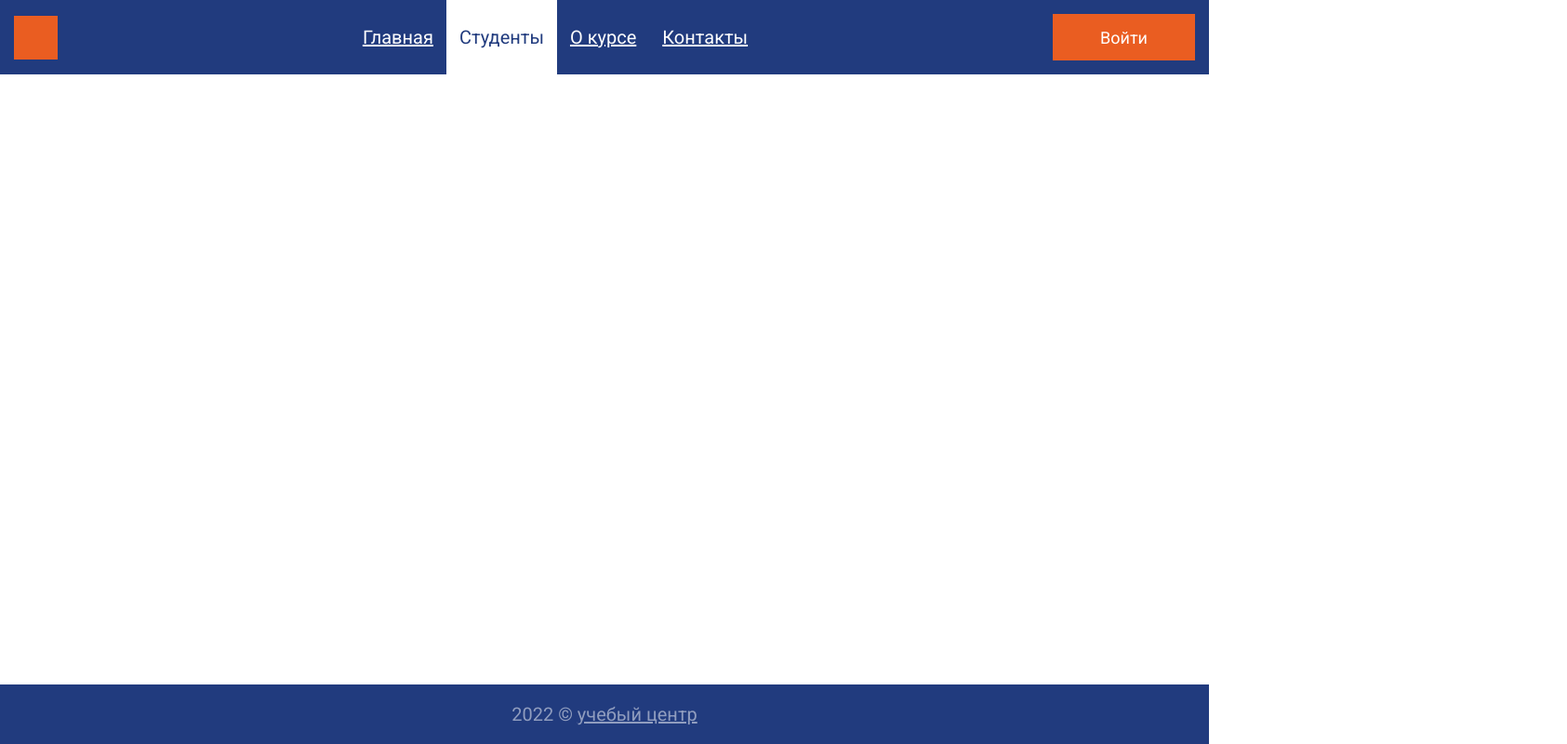
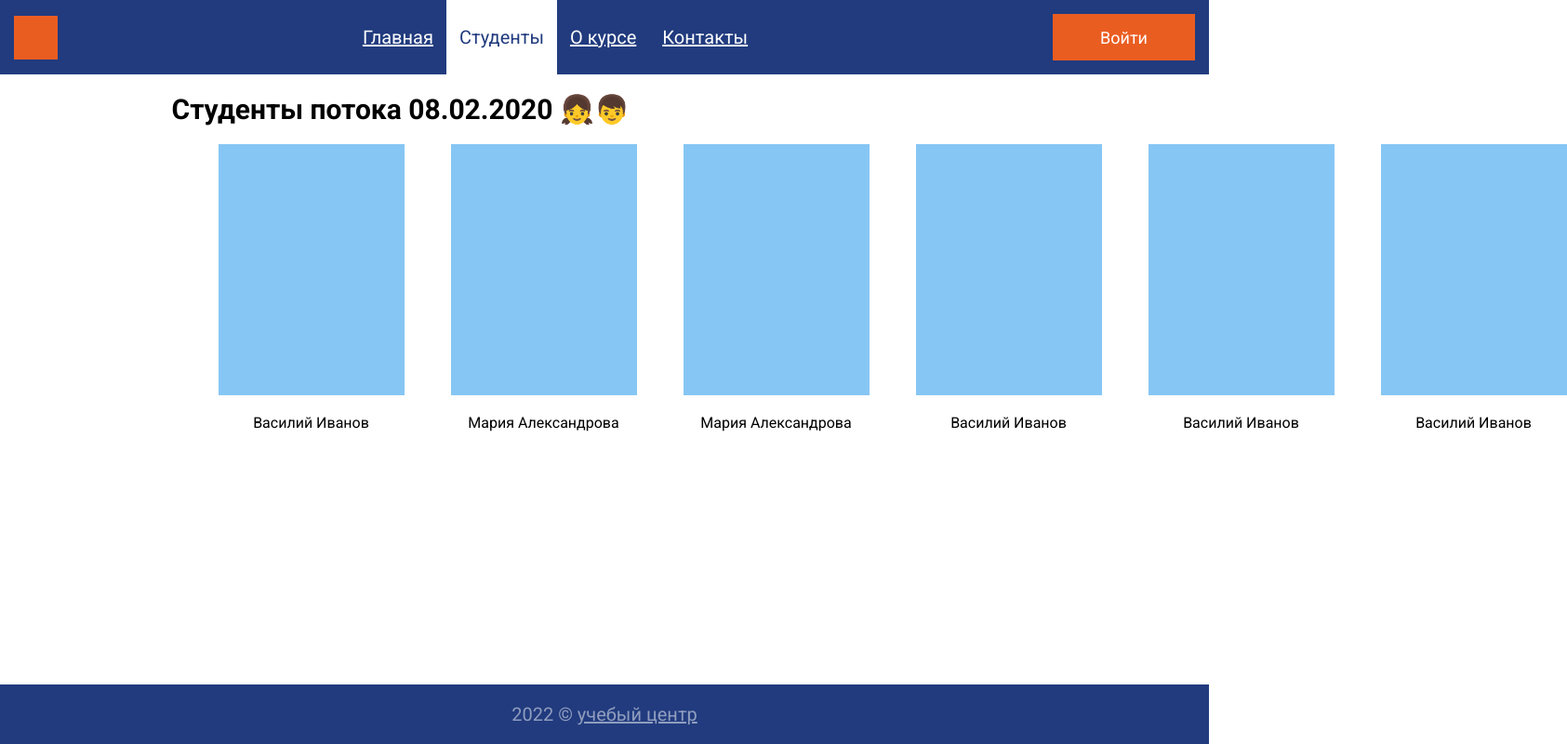
Before and after one commit to Dreams-Of-Fire/Primal-code, a plain HTML site: page pages/students.html in a window 1280 px wide. Shown: the whole page at 93% size, 1685 px wide, since content can reach past the window. Drawn offline with Linux system fonts and the light colour scheme.

Commit message:
innopolis

```diff
--- a/css/promo.css
+++ b/css/promo.css
@@ -201,6 +201,31 @@ html {
 em {
     color: #CF5510;
 }
+
+/* Студенты */
+
+.student-name {
+    display: block;
+    text-align: center;
+}
+
+.student-logo {
+    width: 200px;
+    height: 270px;
+}
+
+.students {
+    max-width: 1200px;
+    display: flex;
+    flex-direction: row;
+    justify-content: space-around;
+    margin-top: 20px;
+}
+
+.student {
+    padding-left: 50px;
+}
+
 /* Это стили для подвала. footer */
 
 .footer {
--- a/pages/students.html
+++ b/pages/students.html
@@ -30,7 +30,35 @@
             </form>
         </div>
     </header>
-    <main class="main"></main>
+    <main class="main">
+        <h1 class="main-h1">Студенты потока 08.02.2020 👧👦</h1>
+        <div class="students">
+            <section class="student">
+                <img class="student-logo" src="../img/Rectangle 5.png">
+                <p class="student-name">Василий Иванов</p>
+            </section>
+            <section class="student">
+                <img class="student-logo" src="../img/Rectangle 5.png">
+                <p class="student-name">Мария Александрова</p>
+            </section>
+            <section class="student">
+                <img class="student-logo" src="../img/Rectangle 5.png">
+                <p class="student-name">Мария Александрова</p>
+            </section>
+            <section class="student">
+                <img class="student-logo" src="../img/Rectangle 5.png">
+                <p class="student-name">Василий Иванов</p>
+            </section>
+            <section class="student">
+                <img class="student-logo" src="../img/Rectangle 5.png">
+                <p class="student-name">Василий Иванов</p>
+            </section>
+            <section class="student">
+                <img class="student-logo" src="../img/Rectangle 5.png">
+                <p class="student-name">Василий Иванов</p>
+            </section>
+        </div>
+    </main>
     <footer class="footer">
         <p class="copyright">2022 &copy; <a href="" class="footer-link">учебый центр</a></p>
     </footer>
```
Also changed, not shown: img/Rectangle 5.png (added).
